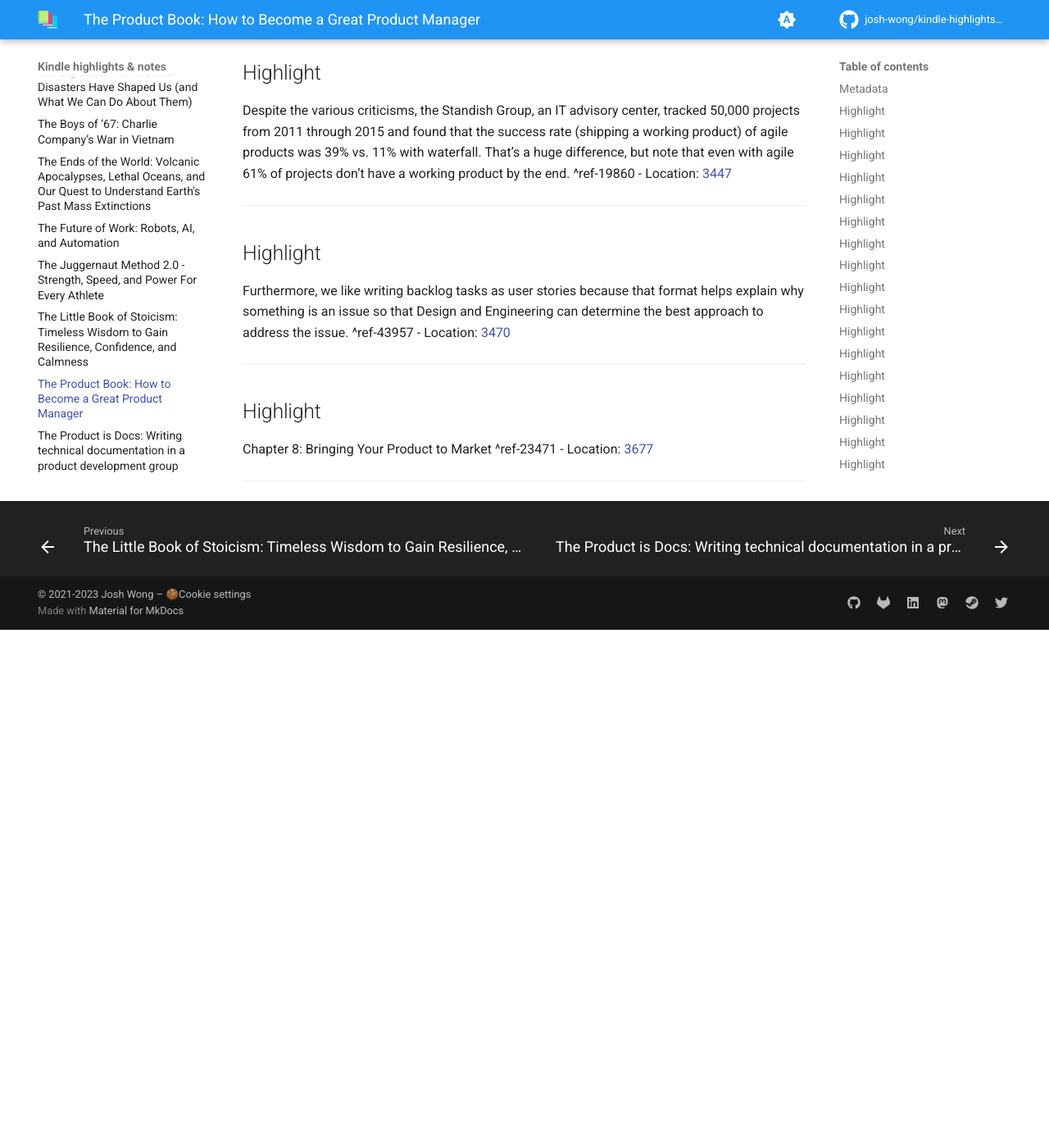
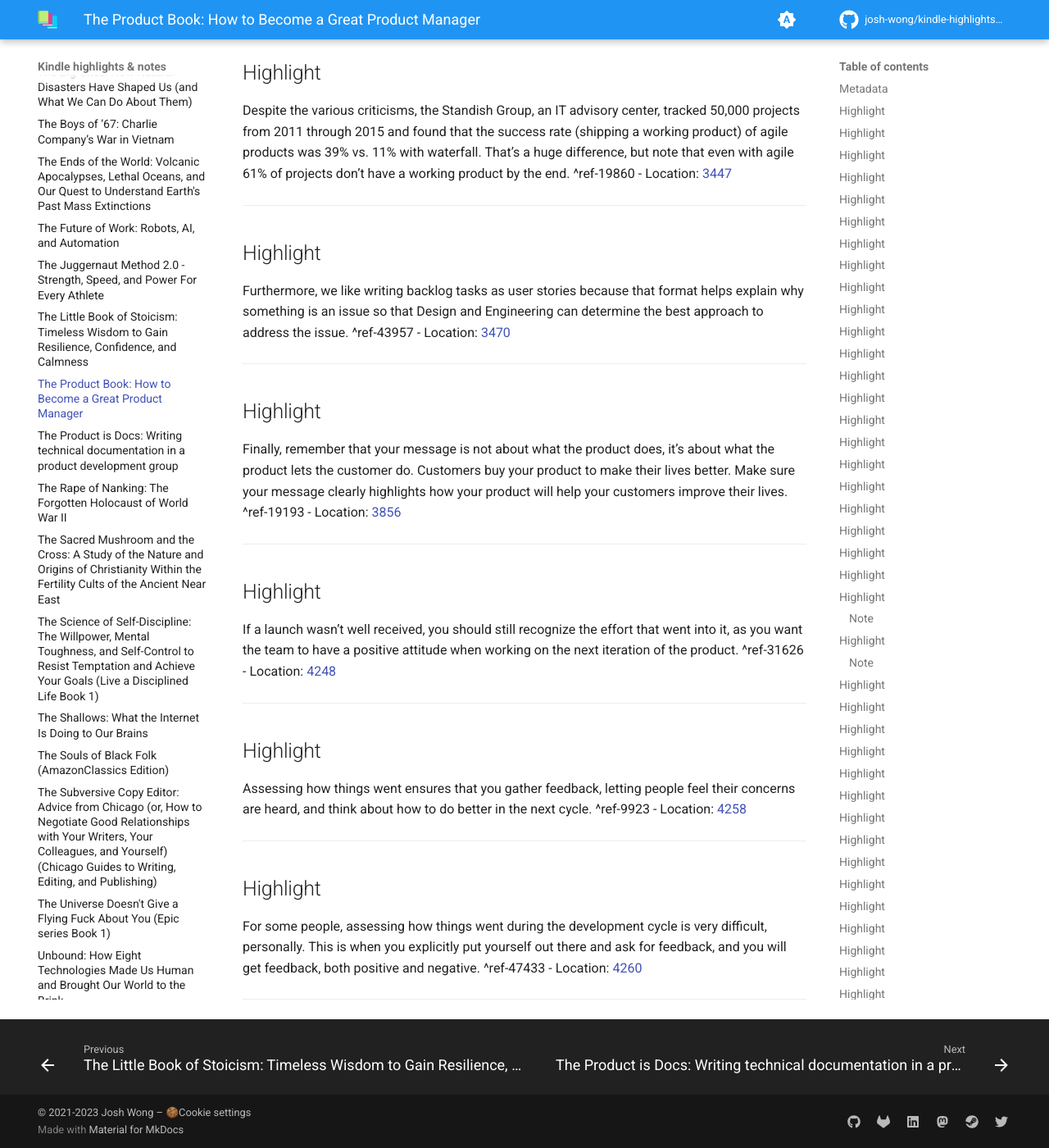
Before and after one commit to josh-wong/kindle-highlights-notes, an MkDocs documentation site: the page built from docs/The Product Book.md, in a window 1280 px wide and 1400 px high, scrolled down 14203 px. Shown: the whole window at 82% size. Built offline with MkDocs 1.6.1 and Material for MkDocs 9.7.7, drawn with Linux system fonts in a browser that asks for light colours; comment, search, counter and statistics services are not loaded; before the commit the page ends 14971 px from its top, so only the background shows below that.

Commit message:
Update highlights and notes

```diff
--- a/docs/The Product Book.md
+++ b/docs/The Product Book.md
@@ -370,7 +370,25 @@ Furthermore, we like writing backlog tasks as user stories because that format h
 ---
 ## Highlight
 
-Chapter 8: Bringing Your Product to Market ^ref-23471
-- Location: [3677](kindle://book?action=open&asin=B071HFBGXR&location=3677)
+Finally, remember that your message is not about what the product does, it’s about what the product lets the customer do. Customers buy your product to make their lives better. Make sure your message clearly highlights how your product will help your customers improve their lives. ^ref-19193
+- Location: [3856](kindle://book?action=open&asin=B071HFBGXR&location=3856)
 
 ---
+## Highlight
+
+If a launch wasn’t well received, you should still recognize the effort that went into it, as you want the team to have a positive attitude when working on the next iteration of the product. ^ref-31626
+- Location: [4248](kindle://book?action=open&asin=B071HFBGXR&location=4248)
+
+---
+## Highlight
+
+Assessing how things went ensures that you gather feedback, letting people feel their concerns are heard, and think about how to do better in the next cycle. ^ref-9923
+- Location: [4258](kindle://book?action=open&asin=B071HFBGXR&location=4258)
+
+---
+## Highlight
+
+For some people, assessing how things went during the development cycle is very difficult, personally. This is when you explicitly put yourself out there and ask for feedback, and you will get feedback, both positive and negative. ^ref-47433
+- Location: [4260](kindle://book?action=open&asin=B071HFBGXR&location=4260)
+
+---
```
Also changed, not shown: other parts of docs/The Product Book.md (+2 -2 lines).
